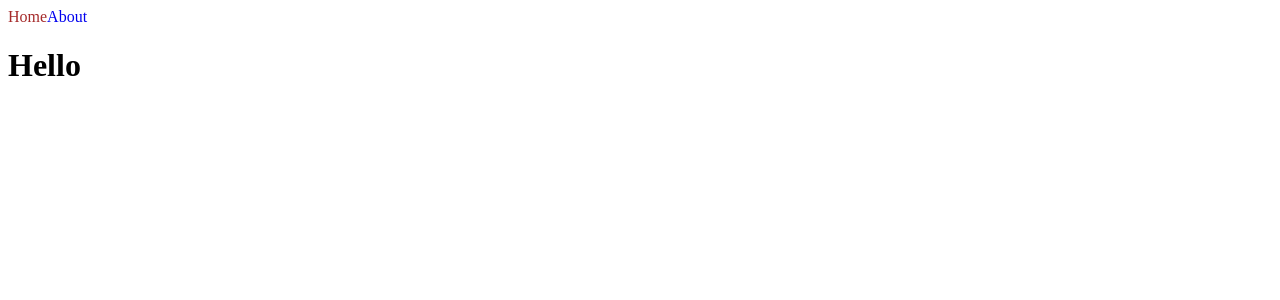
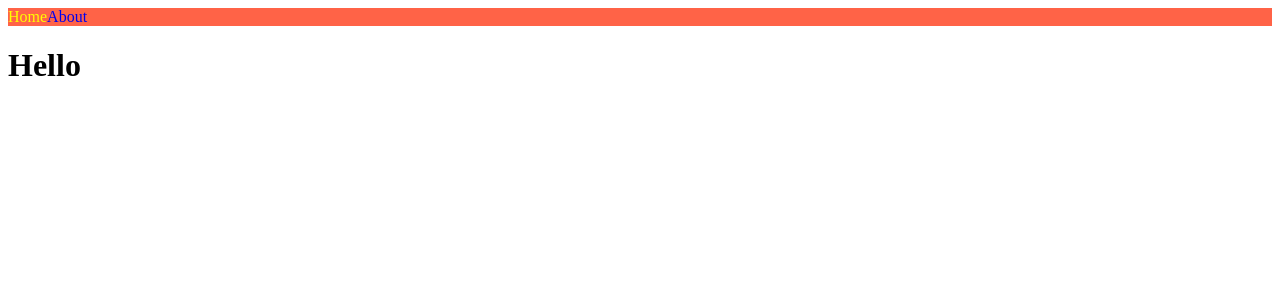
Before and after one commit to trr456-hub/next-grammar, a Next.js app: page / in a window 1280 px wide. Shown: the top 300 px of the page. Built offline with nearby package versions, Linux system fonts and the light colour scheme.

Commit message:
styled jsx 사용 컴포넌트 안에서만 사용할 수 있게 스타일 작성 클래스 자동부여

```diff
--- a/components/NavBar.js
+++ b/components/NavBar.js
@@ -1,29 +1,29 @@
 /**기존 a태그 href 방식은 사라지고 Link 를 임포트하여 라우팅을 처리해야함 */
 import Link from "next/link";
 import { useRouter } from "next/router";
-import style from "./NavBar.module.css";
 
 export default function navBar() {
   const router = useRouter();
 
   return (
     <nav>
-      <Link
-        className={`${style.link} ${
-          router.pathname === "/" ? style.active : ""
-        }`}
-        href="/"
-      >
-        Home
+      <Link href="/" legacyBehavior>
+        <a className={router.pathname === "/" ? "active" : ""}>Home</a>
       </Link>
-      <Link
-        className={`${style.link} ${
-          router.pathname === "/about" ? style.active : ""
-        }`}
-        href="/about"
-      >
-        About
+      <Link href="/about" legacyBehavior>
+        <a className={router.pathname === "/about" ? "active" : ""}>About</a>
       </Link>
+      <style jsx>{`
+        nav {
+          background-color: tomato;
+        }
+        a {
+          text-decoration: none;
+        }
+        .active {
+          color: yellow;
+        }
+      `}</style>
     </nav>
   );
 }
--- a/components/NavBar.module.css
+++ /dev/null
@@ -1,6 +0,0 @@
-.link {
-  text-decoration: none;
-}
-.active {
-  color: brown;
-}
```
